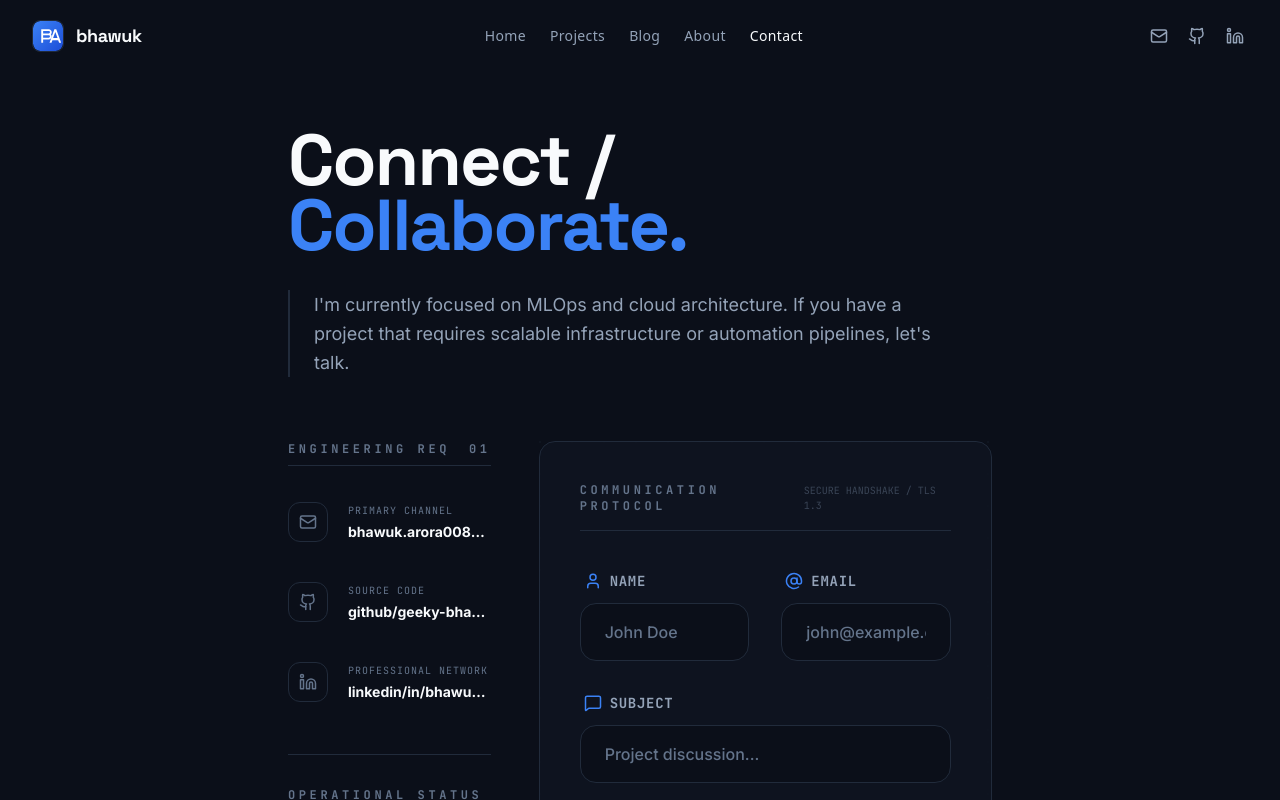
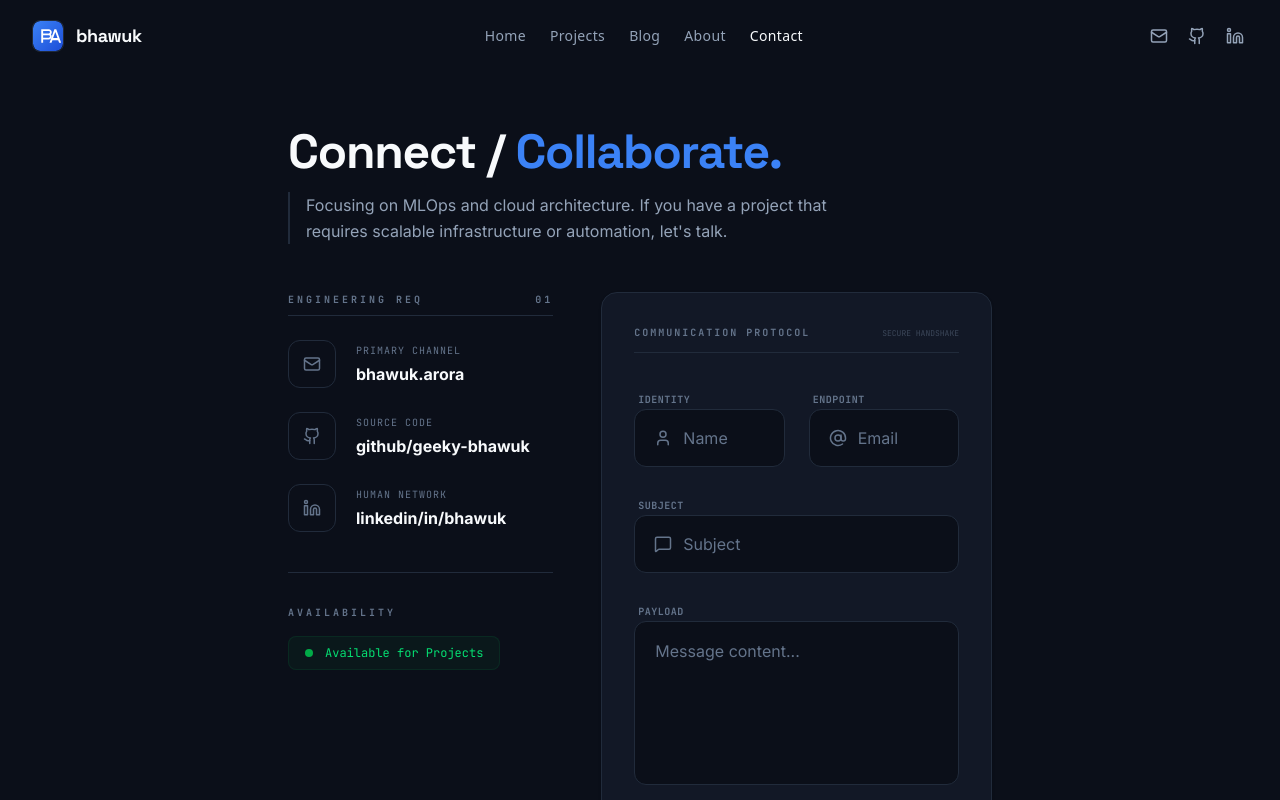
Before and after one commit to geeky-bhawuk-arora/bhawuk-arora-blog, a Next.js app: page /contact in a window 1280 px wide. Shown: the top 800 px of the page. Built offline with nearby package versions, Linux system fonts and the light colour scheme.

Commit message:
feat: Implement a new contact form component with EmailJS integration and contact information on the main page.

```diff
--- a/app/page.tsx
+++ b/app/page.tsx
@@ -74,17 +74,16 @@ export default async function HomePage() {
             </div>
           </div>
 
-          <h1 className="text-6xl sm:text-7xl md:text-8xl font-black tracking-tighter mb-4 text-[var(--text-primary)] leading-[0.9] font-['Space_Grotesk']">
-            Bhawuk <span className="text-[var(--accent-blue)]">Arora</span>
+          <div className="mb-6 inline-flex items-center gap-2 px-3 py-1 rounded-full bg-blue-500/10 border border-blue-500/20 text-blue-400 text-xs font-mono font-bold uppercase tracking-widest">
+            BHAWUK ARORA / DEVOPS & MLOPS
+          </div>
+          <h1 className="text-5xl sm:text-6xl md:text-7xl lg:text-8xl font-black tracking-tight mb-8 text-[var(--text-primary)] leading-[1.05] font-['Space_Grotesk']">
+            Thinking in systems.<br />
+            Building for <span className="text-[var(--accent-blue)]">scale.</span>
           </h1>
-          <div className="flex flex-wrap gap-x-4 gap-y-2 mb-10 font-mono text-sm text-[var(--text-muted)] font-bold">
-            <span className="flex items-center gap-1.5"><span className="w-1.5 h-1.5 rounded-full bg-blue-500" /> DevOps Wizard</span>
-            <span className="flex items-center gap-1.5"><span className="w-1.5 h-1.5 rounded-full bg-purple-500" /> MLOps Architect</span>
-            <span className="flex items-center gap-1.5"><span className="w-1.5 h-1.5 rounded-full bg-green-500" /> Chaos Engineer</span>
-          </div>
 
-          <p className="text-xl md:text-2xl text-[var(--text-secondary)] leading-tight max-w-xl mb-12 font-medium tracking-tight">
-            I build <span className="text-[var(--text-primary)]">bulletproof infrastructure</span> that scales before you even realize you need it. I turn complex cloud chaos into <span className="italic text-[var(--accent-blue)]">elegant automation.</span>
+          <p className="text-xl md:text-2xl text-[var(--text-secondary)] leading-tight max-w-2xl mb-12 font-medium tracking-tight">
+            I turn complex cloud infrastructure into elegant, automated systems. <span className="text-[var(--text-muted)] italic">Mostly so I can sleep soundly without 3 AM pager alerts.</span>
           </p>
 
           <div className="flex flex-wrap items-center gap-4 font-mono text-sm">
--- a/components/ContactForm.tsx
+++ b/components/ContactForm.tsx
@@ -59,53 +59,52 @@ const ContactForm = () => {
     return (
         <div className="w-full">
             <AnimatedSection delay={100}>
-                <div className="flex flex-col mb-16 max-w-2xl">
-                    <h1 className="text-5xl md:text-7xl font-bold text-[var(--text-primary)] font-['Space_Grotesk'] tracking-tight mb-8 leading-[0.9]">
-                        Connect / <br />
-                        <span className="text-[var(--accent-blue)]">Collaborate.</span>
+                <div className="flex flex-col mb-12 max-w-xl">
+                    <h1 className="text-4xl md:text-5xl font-bold text-[var(--text-primary)] font-['Space_Grotesk'] tracking-tight mb-4">
+                        Connect / <span className="text-[var(--accent-blue)]">Collaborate.</span>
                     </h1>
-                    <p className="text-[var(--text-secondary)] text-lg leading-relaxed border-l-2 border-[var(--border)] pl-6">
-                        I'm currently focused on MLOps and cloud architecture. If you have a project that requires scalable infrastructure or automation pipelines, let's talk.
+                    <p className="text-[var(--text-secondary)] text-base leading-relaxed border-l-2 border-[var(--border)] pl-4">
+                        Focusing on MLOps and cloud architecture. If you have a project that requires scalable infrastructure or automation, let's talk.
                     </p>
                 </div>
             </AnimatedSection>
 
             <div className="grid grid-cols-1 lg:grid-cols-12 gap-12 items-start">
                 {/* Info Sidebar */}
-                <div className="lg:col-span-4 space-y-10">
+                <div className="lg:col-span-5 space-y-8">
                     <AnimatedSection delay={200}>
-                        <div className="space-y-12">
+                        <div className="space-y-10">
                             <div>
-                                <h3 className="text-xs font-mono font-bold text-[var(--text-muted)] uppercase tracking-[0.3em] mb-8 border-b border-[var(--border)] pb-2 flex items-center justify-between">
+                                <h3 className="text-[10px] font-mono font-bold text-[var(--text-muted)] uppercase tracking-[0.3em] mb-6 border-b border-[var(--border)] pb-2 flex items-center justify-between">
                                     Engineering Req <span>01</span>
                                 </h3>
-                                <div className="space-y-8">
+                                <div className="space-y-6">
                                     <ContactLink
                                         icon={<Mail size={18} />}
                                         label="Primary Channel"
-                                        value="bhawuk.arora008@gmail.com"
+                                        value="bhawuk.arora"
                                         href="mailto:bhawuk.arora008@gmail.com"
                                     />
                                     <ContactLink
                                         icon={<Github size={18} />}
                                         label="Source Code"
-                                        value="github/geeky-bhawuk-arora"
+                                        value="github/geeky-bhawuk"
                                         href="https://github.com/geeky-bhawuk-arora"
                                     />
                                     <ContactLink
                                         icon={<Linkedin size={18} />}
-                                        label="Professional Network"
-                                        value="linkedin/in/bhawuk-arora"
+                                        label="Human Network"
+                                        value="linkedin/in/bhawuk"
                                         href="https://linkedin.com/in/bhawuk-arora"
                                     />
                                 </div>
                             </div>
 
                             <div className="pt-8 border-t border-[var(--border)]">
-                                <h3 className="text-xs font-mono font-bold text-[var(--text-muted)] uppercase tracking-[0.3em] mb-6">Operational Status</h3>
-                                <div className="flex items-center gap-3 text-xs font-mono text-green-400 bg-green-400/5 border border-green-400/10 px-4 py-2 rounded-lg w-fit">
+                                <h3 className="text-[10px] font-mono font-bold text-[var(--text-muted)] uppercase tracking-[0.3em] mb-4">Availability</h3>
+                                <div className="flex items-center gap-3 text-xs font-mono text-green-400 bg-green-500/5 border border-green-500/10 px-4 py-2 rounded-lg w-fit">
                                     <span className="w-2 h-2 rounded-full bg-green-500 animate-pulse" />
-                                    Available for New Projects
+                                    Available for Projects
                                 </div>
                             </div>
                         </div>
@@ -113,16 +112,12 @@ const ContactForm = () => {
                 </div>
 
                 {/* Form Area */}
-                <div className="lg:col-span-8">
+                <div className="lg:col-span-7">
                     <AnimatedSection delay={300}>
-                        <div className="relative group">
-                            {/* Technical Grid Background Effect */}
-                            <div className="absolute inset-0 bg-[radial-gradient(circle_at_1px_1px,var(--border)_1px,transparent_0)] bg-[size:32px_32px] opacity-20" />
-
-                            <div className="relative bg-[var(--bg-card)]/50 border border-[var(--border)] rounded-2xl p-8 md:p-10 backdrop-blur-sm">
-                                <div className="mb-10 flex items-center justify-between border-b border-[var(--border)] pb-4">
-                                    <h3 className="text-xs font-mono font-bold text-[var(--text-muted)] uppercase tracking-[0.3em]">Communication Protocol</h3>
-                                    <span className="text-[10px] font-mono text-[var(--text-muted)] uppercase opacity-50">Secure Handshake / TLS 1.3</span>
+                        <div className="bg-[var(--bg-card)] border border-[var(--border)] rounded-2xl p-8 shadow-sm">
+                            <div className="mb-8 flex items-center justify-between border-b border-[var(--border)] pb-3">
+                                <h3 className="text-[10px] font-mono font-bold text-[var(--text-muted)] uppercase tracking-[0.2em]">Communication Protocol</h3>
+                                <span className="text-[8px] font-mono text-[var(--text-muted)] uppercase opacity-50">Secure Handshake</span>
                             </div>
 
                             <AnimatePresence mode="wait">
@@ -134,25 +129,25 @@ const ContactForm = () => {
                                         initial={{ opacity: 0 }}
                                         animate={{ opacity: 1 }}
                                         exit={{ opacity: 0, y: -20 }}
-                                            className="space-y-8"
+                                        className="space-y-6"
                                     >
-                                            <div className="grid md:grid-cols-2 gap-8">
+                                        <div className="grid md:grid-cols-2 gap-6">
                                             <InputGroup
                                                 icon={<User size={18} />}
-                                                    label="Name"
+                                                label="Identity"
                                                 name="name"
                                                 value={formData.name}
                                                 onChange={handleInputChange}
-                                                    placeholder="John Doe"
+                                                placeholder="Name"
                                             />
                                             <InputGroup
                                                 icon={<AtSign size={18} />}
-                                                    label="Email"
+                                                label="Endpoint"
                                                 name="email"
                                                 type="email"
                                                 value={formData.email}
                                                 onChange={handleInputChange}
-                                                    placeholder="john@example.com"
+                                                placeholder="Email"
                                             />
                                         </div>
 
@@ -162,37 +157,37 @@ const ContactForm = () => {
                                             name="subject"
                                             value={formData.subject}
                                             onChange={handleInputChange}
-                                                placeholder="Project discussion..."
+                                            placeholder="Subject"
                                         />
 
                                         <div className="space-y-3">
-                                                <label className="flex items-center gap-2 text-sm font-bold text-[var(--text-secondary)] font-mono uppercase tracking-wider ml-1">
-                                                    Message
+                                            <label className="text-[10px] font-mono font-bold text-[var(--text-muted)] uppercase tracking-wider ml-1">
+                                                Payload
                                             </label>
                                             <textarea
                                                 name="message"
                                                 value={formData.message}
                                                 onChange={handleInputChange}
-                                                    rows={6}
+                                                rows={5}
                                                 required
-                                                    placeholder="Tell me about your vision..."
-                                                    className="w-full bg-[var(--bg)] border border-[var(--border)] rounded-2xl px-6 py-4 text-[var(--text-primary)] placeholder-[var(--text-muted)] focus:outline-none focus:border-[var(--accent-blue)]/50 focus:ring-4 focus:ring-[var(--accent-blue)]/5 transition-all resize-none leading-relaxed"
+                                                placeholder="Message content..."
+                                                className="w-full bg-[var(--bg)] border border-[var(--border)] rounded-xl px-5 py-4 text-[var(--text-primary)] placeholder-[var(--text-muted)] focus:outline-none focus:border-[var(--accent-blue)]/50 focus:ring-4 focus:ring-[var(--accent-blue)]/5 transition-all resize-none leading-relaxed"
                                             />
                                         </div>
 
                                         <button
                                             type="submit"
                                             disabled={isSubmitting}
-                                                className="group w-full relative h-14 rounded-xl bg-[var(--accent-blue)] hover:bg-blue-600 text-white font-bold text-base transition-all active:scale-[0.98] disabled:opacity-50 flex items-center justify-center gap-3 shadow-lg shadow-blue-500/20"
+                                            className="group w-full relative h-14 rounded-xl bg-[var(--accent-blue)] hover:bg-blue-600 text-white font-bold transition-all active:scale-[0.98] disabled:opacity-50 flex items-center justify-center gap-3 shadow-lg shadow-blue-500/20"
                                         >
                                             {isSubmitting ? (
                                                 <>
                                                     <div className="w-5 h-5 border-2 border-white border-t-transparent rounded-full animate-spin"></div>
-                                                        Sending...
+                                                    Dispatching...
                                                 </>
                                             ) : (
                                                 <>
-                                                        Send Message
+                                                    Execute Send
                                                     <Send size={18} className="group-hover:translate-x-1 group-hover:-translate-y-1 transition-transform" />
                                                 </>
                                             )}
@@ -203,30 +198,25 @@ const ContactForm = () => {
                                         key="success-message"
                                         initial={{ opacity: 0, scale: 0.9 }}
                                         animate={{ opacity: 1, scale: 1 }}
-                                            className="py-20 flex flex-col items-center text-center"
+                                        exit={{ opacity: 0, scale: 0.9 }}
+                                        className="py-12 flex flex-col items-center text-center"
                                     >
-                                            <div className="w-24 h-24 rounded-full bg-green-500/10 text-green-500 flex items-center justify-center mb-8 relative">
-                                                <motion.div
-                                                    initial={{ scale: 0 }}
-                                                    animate={{ scale: 2 }}
-                                                    className="absolute inset-0 rounded-full border border-green-500/30"
-                                                />
-                                                <CheckCircle size={48} />
+                                        <div className="w-20 h-20 rounded-full bg-green-500/10 text-green-500 flex items-center justify-center mb-6">
+                                            <CheckCircle size={40} />
                                         </div>
-                                            <h3 className="text-3xl font-bold text-[var(--text-primary)] mb-4 font-['Space_Grotesk']">Message Received!</h3>
-                                            <p className="text-[var(--text-secondary)] text-lg max-w-sm mb-10 leading-relaxed">
-                                                Thanks for reaching out, Bhawuk. Your message is in my inbox. I'll get back to you soon!
+                                        <h3 className="text-2xl font-bold text-[var(--text-primary)] mb-2 font-['Space_Grotesk']">Success</h3>
+                                        <p className="text-[var(--text-secondary)] text-sm max-w-xs mb-8">
+                                            Message successfully pushed to the inbox. I'll get back to you shortly.
                                         </p>
                                         <button
                                             onClick={() => setIsSubmitted(false)}
-                                                className="flex items-center gap-2 text-[var(--accent-blue)] font-bold hover:gap-3 transition-all"
+                                            className="text-[var(--accent-blue)] font-bold text-sm hover:underline"
                                         >
-                                                Send another message <ArrowRight size={18} />
+                                            Send another message
                                         </button>
                                     </motion.div>
                                 )}
                             </AnimatePresence>
-                            </div>
                         </div>
                     </AnimatedSection>
                 </div>
@@ -237,26 +227,30 @@ const ContactForm = () => {
 
 const InputGroup = ({ icon, label, ...props }: any) => (
     <div className="space-y-3">
-        <label className="flex items-center gap-2 text-sm font-bold text-[var(--text-secondary)] font-mono uppercase tracking-wider ml-1">
-            <span className="text-[var(--accent-blue)]">{icon}</span>
+        <label className="text-[10px] font-mono font-bold text-[var(--text-muted)] uppercase tracking-wider ml-1">
             {label}
         </label>
+        <div className="relative group/input">
+            <div className="absolute left-5 top-1/2 -translate-y-1/2 text-[var(--text-muted)] group-focus-within/input:text-[var(--accent-blue)] transition-colors">
+                {icon}
+            </div>
             <input
                 required
-            className="w-full bg-[var(--bg)] border border-[var(--border)] rounded-2xl px-6 py-4 text-[var(--text-primary)] placeholder-[var(--text-muted)] focus:outline-none focus:border-[var(--accent-blue)]/50 focus:ring-4 focus:ring-[var(--accent-blue)]/5 transition-all font-medium"
+                className="w-full bg-[var(--bg)] border border-[var(--border)] rounded-xl pl-12 pr-6 py-4 text-[var(--text-primary)] placeholder-[var(--text-muted)] focus:outline-none focus:border-[var(--accent-blue)]/50 focus:ring-4 focus:ring-[var(--accent-blue)]/5 transition-all"
                 {...props}
             />
+        </div>
     </div>
 );
 
 const ContactLink = ({ icon, label, value, href }: { icon: React.ReactNode, label: string, value: string, href: string }) => (
-    <a href={href} target="_blank" rel="noopener noreferrer" className="flex items-center gap-5 group/link py-1">
-        <div className="w-10 h-10 rounded-xl bg-[var(--bg)] border border-[var(--border)] flex items-center justify-center text-[var(--text-muted)] group-hover/link:text-[var(--accent-blue)] group-hover/link:border-[var(--accent-blue)]/50 transition-all duration-300 shrink-0">
+    <a href={href} target="_blank" rel="noopener noreferrer" className="flex items-center gap-5 group/link">
+        <div className="w-12 h-12 rounded-xl bg-[var(--bg)] border border-[var(--border)] flex items-center justify-center text-[var(--text-muted)] group-hover/link:text-[var(--accent-blue)] group-hover/link:border-[var(--accent-blue)]/50 transition-all duration-300 shrink-0">
             {icon}
         </div>
         <div className="flex-1 min-w-0">
             <p className="text-[10px] font-mono text-[var(--text-muted)] uppercase tracking-widest mb-1">{label}</p>
-            <p className="text-sm text-[var(--text-primary)] font-bold group-hover/link:text-[var(--accent-blue)] transition-colors truncate">{value}</p>
+            <p className="text-base text-[var(--text-primary)] font-bold group-hover/link:text-[var(--accent-blue)] transition-colors truncate">{value}</p>
         </div>
     </a>
 );
```
Lines whose indentation alone changed are shown as unchanged.
